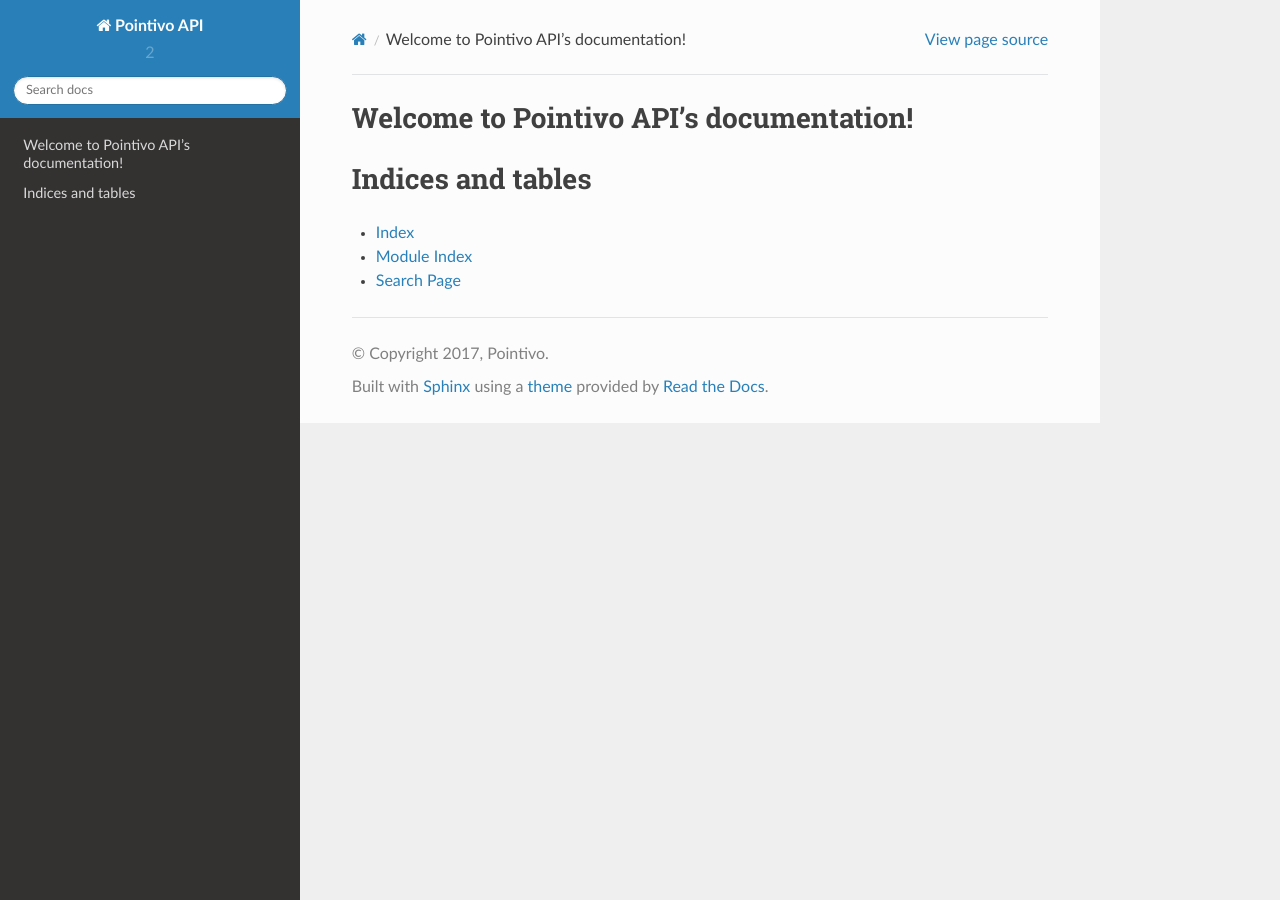
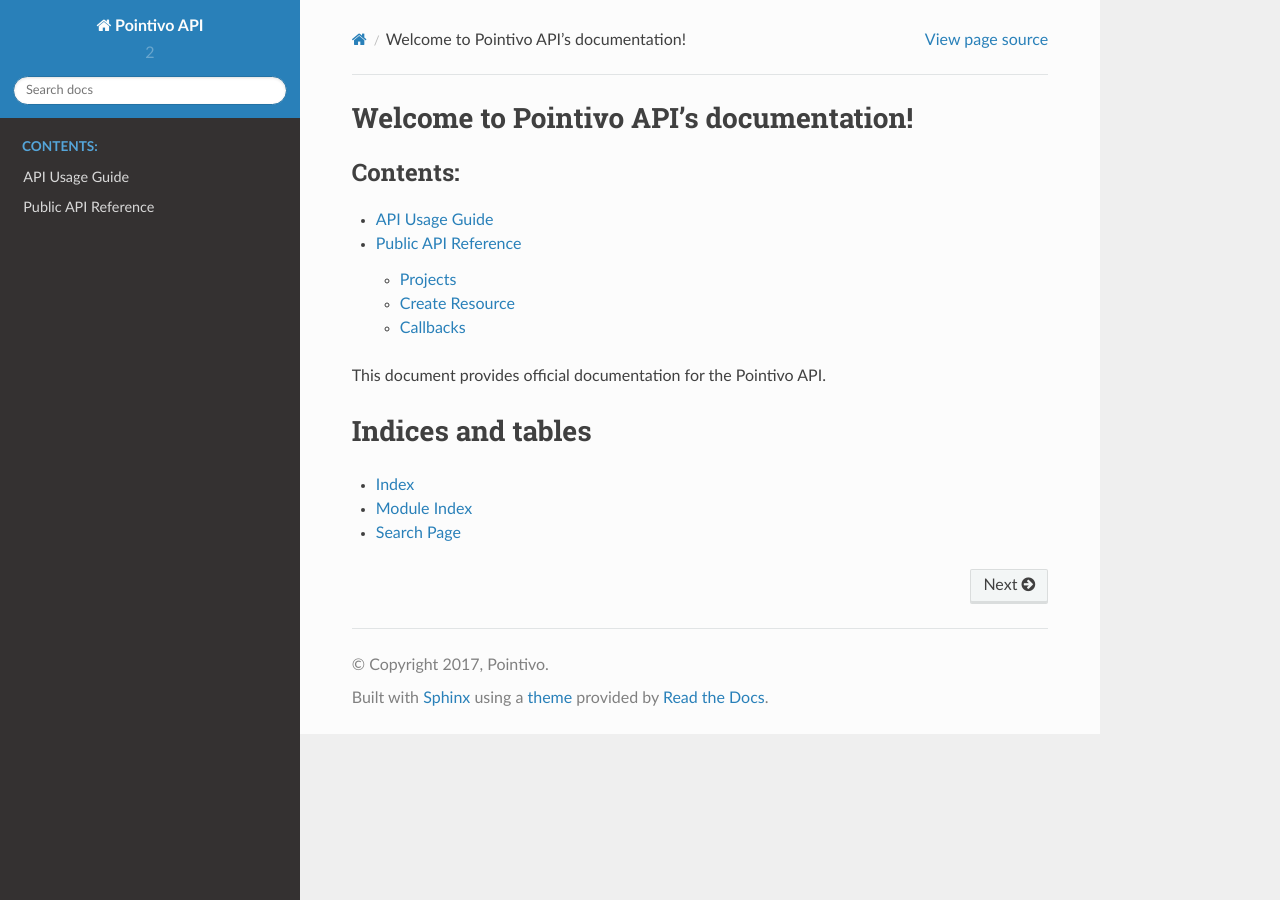
Before and after one commit to Pointivo/APIDocs, a Sphinx documentation site: the page built from docs/index.rst, in a window 1280 px wide. Built offline with Sphinx 7.4.7 and the Read the Docs theme 2.0.0, drawn with Linux system fonts in a browser that asks for light colours; part of the change alters nothing that is shown.

Commit message:
doc work

```diff
--- a/docs/conf.py
+++ b/docs/conf.py
@@ -22,6 +22,7 @@
 
 import sphinx_rtd_theme
 
+html_favicon='pointivo-favicon.ico'
 
 # -- General configuration ------------------------------------------------
 
--- /dev/null
+++ b/docs/guide.rst
@@ -0,0 +1,2 @@
+API Usage Guide
+========================================
--- a/docs/index.rst
+++ b/docs/index.rst
@@ -10,7 +10,12 @@ Welcome to Pointivo API's documentation!
    :maxdepth: 2
    :caption: Contents:
 
+   guide
+   reference
 
+
+
+This document provides official documentation for the Pointivo API.
 
 Indices and tables
 ==================
--- /dev/null
+++ b/docs/reference.rst
@@ -0,0 +1,111 @@
+
+
+
+Public API Reference
+========================================
+
+The base URL for all API requests is **https://api.pointivo.com/**
+
+All requests to the Pointivo API must include a request header named **authorization** containing a valid API authorization token.
+
+
+=================
+Projects
+=================
+
+Projects are used to organized resources and outputs for a given customer scene.   Projects will have input resources created via the API, and over the course of processing output resources will be made available via the API.
+
+Projects have a field named *status* that can have one of the following values :
+
+* **CREATED** - Project has been created and is waiting for resources or processing requests
+* **PROCESSING** - Project is processing
+* **COMPLETE_INITIAL** - Project is processing, but initial outputs are available
+* **COMPLETE** - Project is complete, and no further outputs will be generated
+
+
+--------------
+Create project
+--------------
+
+This call creates a new project within the Pointivo API.
+
+The fields shown in the POST call are all optional, but recommended.   If provided the *statusCallbackUrl* will be called by the Pointivo API when the project transitions into a completed state.   Currently supported callback mechanisms are HTTP/HTTPS urls, and Amazon SNS arns.
+
+*POST* /v2/projects
+
+.. code-block:: javascript
+
+    {
+        "name": "Project Name",
+        "description": "Description"
+        "statusCallbackUrl": "http://callback.url"
+    }
+
+The response will include the newly created project, including it's assigned id.  This project id will be needed for all subsequent API calls which reference this project.
+
+.. code-block:: javascript
+
+    {
+        "id": 1234,
+        "name": "Project Name",
+        "description": "Description",
+        "statusCallbackUrl": "http://callback.url",
+        "status": "CREATED",
+        "resourceStatus": "OK"
+    }
+
+--------------
+Update project
+--------------
+
+Project data can be updated using this API method.    Only the fields shown below may be modified.
+
+*PUT* /v2/projects/{projectId}
+
+.. code-block:: javascript
+
+    {
+        "id": 1234,
+        "name": "Modified Project Name",
+        "description": "Description",
+        "statusCallbackUrl": "http://callback.url"
+    }
+
+The response will return the modified project data :
+
+.. code-block:: javascript
+
+    {
+        "id": 1234,
+        "name": "Modified Project Name",
+        "description": "Description",
+        "statusCallbackUrl": "http://callback.url"
+    }
+
+
+
+
+=================
+Create Resource
+=================
+Project resources may be defined via this API call.
+
+*POST* /v2/projects/{projectId}/resources
+
+.. code-block:: javascript
+
+    {
+        "name": "Modified Project Name",
+        "description": "Description",
+        "resourceType": {
+
+        }
+    }
+
+
+
+
+=================
+Callbacks
+=================
+Callbacks
```
Also changed, not shown: docs/pointivo-favicon.ico (added).
